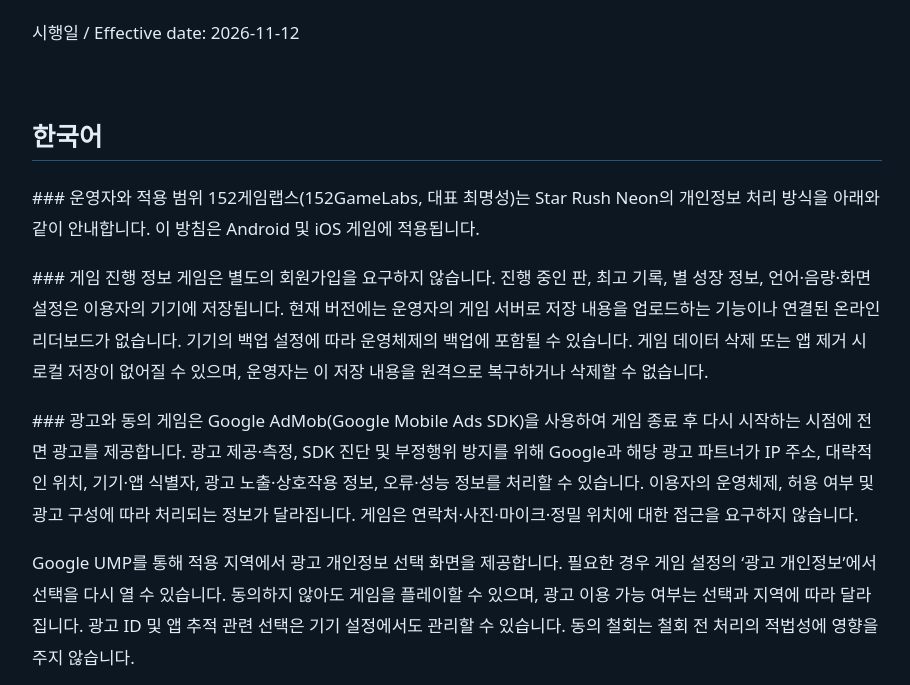
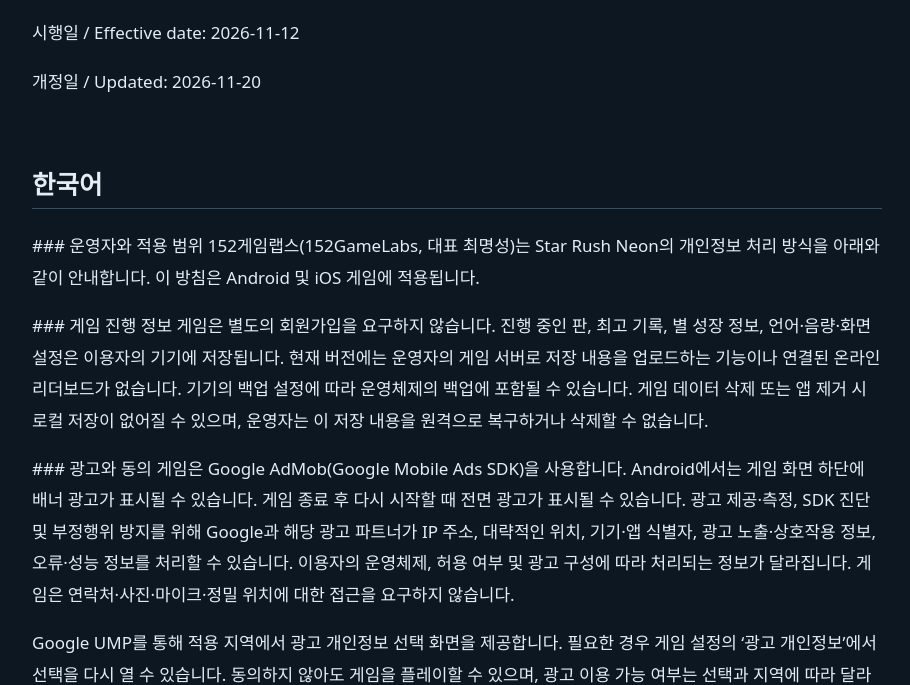
Before and after one commit to 152gamelabs/152gamelabs.github.io, a plain HTML site: page star-rush-neon/privacy.html in a window 1280 px wide. Shown: the part 135-820 px from the top of the page, without its empty margins (183-1093 px from the left). Drawn offline with Linux system fonts and the light colour scheme.

Commit message:
Document Star Rush Neon Android banner ads

```diff
--- a/star-rush-neon/privacy.html
+++ b/star-rush-neon/privacy.html
@@ -1,13 +1,14 @@
 <!doctype html>
 <html lang="ko"><head><meta charset="utf-8"><meta name="viewport" content="width=device-width,initial-scale=1"><title>Star Rush Neon — Privacy Policy / 개인정보처리방침</title><style>body{margin:0;background:#0c1722;color:#e5edf4;font:17px/1.85 system-ui,sans-serif}main{max-width:850px;margin:auto;padding:40px 24px 80px}h1{font-size:30px;line-height:1.35}h2{margin-top:64px;border-bottom:1px solid #38516a}h3{margin-top:32px;font-size:21px}a{color:#82d8eb;overflow-wrap:anywhere}p{white-space:normal}nav{display:flex;gap:28px}a:focus{outline:2px solid #f7d880}</style></head><body><main><nav aria-label="Language"><a href="#ko">한국어</a><a href="#en">English</a></nav><h1>Star Rush Neon 개인정보처리방침 / Privacy Policy</h1>
 <p>시행일 / Effective date: 2026-11-12</p>
+<p>개정일 / Updated: 2026-11-20</p>
 <h2 id="ko">한국어</h2>
 <p>### 운영자와 적용 범위
 152게임랩스(152GameLabs, 대표 최명성)는 Star Rush Neon의 개인정보 처리 방식을 아래와 같이 안내합니다. 이 방침은 Android 및 iOS 게임에 적용됩니다.</p>
 <p>### 게임 진행 정보
 게임은 별도의 회원가입을 요구하지 않습니다. 진행 중인 판, 최고 기록, 별 성장 정보, 언어·음량·화면 설정은 이용자의 기기에 저장됩니다. 현재 버전에는 운영자의 게임 서버로 저장 내용을 업로드하는 기능이나 연결된 온라인 리더보드가 없습니다. 기기의 백업 설정에 따라 운영체제의 백업에 포함될 수 있습니다. 게임 데이터 삭제 또는 앱 제거 시 로컬 저장이 없어질 수 있으며, 운영자는 이 저장 내용을 원격으로 복구하거나 삭제할 수 없습니다.</p>
 <p>### 광고와 동의
-게임은 Google AdMob(Google Mobile Ads SDK)을 사용하여 게임 종료 후 다시 시작하는 시점에 전면 광고를 제공합니다. 광고 제공·측정, SDK 진단 및 부정행위 방지를 위해 Google과 해당 광고 파트너가 IP 주소, 대략적인 위치, 기기·앱 식별자, 광고 노출·상호작용 정보, 오류·성능 정보를 처리할 수 있습니다. 이용자의 운영체제, 허용 여부 및 광고 구성에 따라 처리되는 정보가 달라집니다. 게임은 연락처·사진·마이크·정밀 위치에 대한 접근을 요구하지 않습니다.</p>
+게임은 Google AdMob(Google Mobile Ads SDK)을 사용합니다. Android에서는 게임 화면 하단에 배너 광고가 표시될 수 있습니다. 게임 종료 후 다시 시작할 때 전면 광고가 표시될 수 있습니다. 광고 제공·측정, SDK 진단 및 부정행위 방지를 위해 Google과 해당 광고 파트너가 IP 주소, 대략적인 위치, 기기·앱 식별자, 광고 노출·상호작용 정보, 오류·성능 정보를 처리할 수 있습니다. 이용자의 운영체제, 허용 여부 및 광고 구성에 따라 처리되는 정보가 달라집니다. 게임은 연락처·사진·마이크·정밀 위치에 대한 접근을 요구하지 않습니다.</p>
 <p>Google UMP를 통해 적용 지역에서 광고 개인정보 선택 화면을 제공합니다. 필요한 경우 게임 설정의 ‘광고 개인정보’에서 선택을 다시 열 수 있습니다. 동의하지 않아도 게임을 플레이할 수 있으며, 광고 이용 가능 여부는 선택과 지역에 따라 달라집니다. 광고 ID 및 앱 추적 관련 선택은 기기 설정에서도 관리할 수 있습니다. 동의 철회는 철회 전 처리의 적법성에 영향을 주지 않습니다.</p>
 <p>Google의 처리 방식은 <a href="https://policies.google.com/privacy">https://policies.google.com/privacy</a> 및 <a href="https://policies.google.com/technologies/partner-sites">https://policies.google.com/technologies/partner-sites</a> 에서 확인할 수 있습니다. 동의 화면에 표시되는 광고 파트너 목록과 목적도 확인해 주세요. 광고 서비스의 데이터는 Google과 파트너의 처리·보유 정책에 따르며, 운영자가 임의의 동일 보유기간을 보장하지 않습니다.</p>
 <p>### 문의와 권리 행사
@@ -32,7 +33,7 @@
 <p>### Game saves
 No game account is required. Your current run, records, star progression and preferences are stored on your device. The current implementation has no operator-hosted cloud save or connected online leaderboard. Device backup services may include app data depending on your settings. Clearing app data or uninstalling may remove local progress. We cannot remotely restore or erase local saves.</p>
 <p>### Advertising and choices
-The game uses Google AdMob to display interstitial advertising when restarting after a game ends. Google and applicable advertising partners may process IP address, approximate location, device/app identifiers, advertising interactions and diagnostic/performance information for advertising, measurement and fraud prevention. Processing depends on platform, permissions and advertising configuration. The game does not request access to contacts, photos, microphone or precise location.</p>
+The game uses Google AdMob. Banner ads may appear at the bottom of the gameplay screen on Android. An interstitial ad may appear when restarting after the game ends. Google and applicable advertising partners may process IP address, approximate location, device/app identifiers, advertising interactions and diagnostic/performance information for advertising, measurement and fraud prevention. Processing depends on platform, permissions and advertising configuration. The game does not request access to contacts, photos, microphone or precise location.</p>
 <p>Google UMP provides privacy choices where applicable. When required, you can reopen these choices from Settings → Ad privacy. You may play without consenting; ad availability depends on your choices and region. Device settings also provide advertising identifier and app-tracking controls. Withdrawal does not affect the lawfulness of processing before withdrawal.</p>
 <p>See <a href="https://policies.google.com/privacy">https://policies.google.com/privacy</a> and <a href="https://policies.google.com/technologies/partner-sites">https://policies.google.com/technologies/partner-sites</a> and the purposes/partners disclosed in the consent message. Provider-held advertising data is subject to the providers' retention and deletion practices.</p>
 <p>### Support, rights and updates
```
